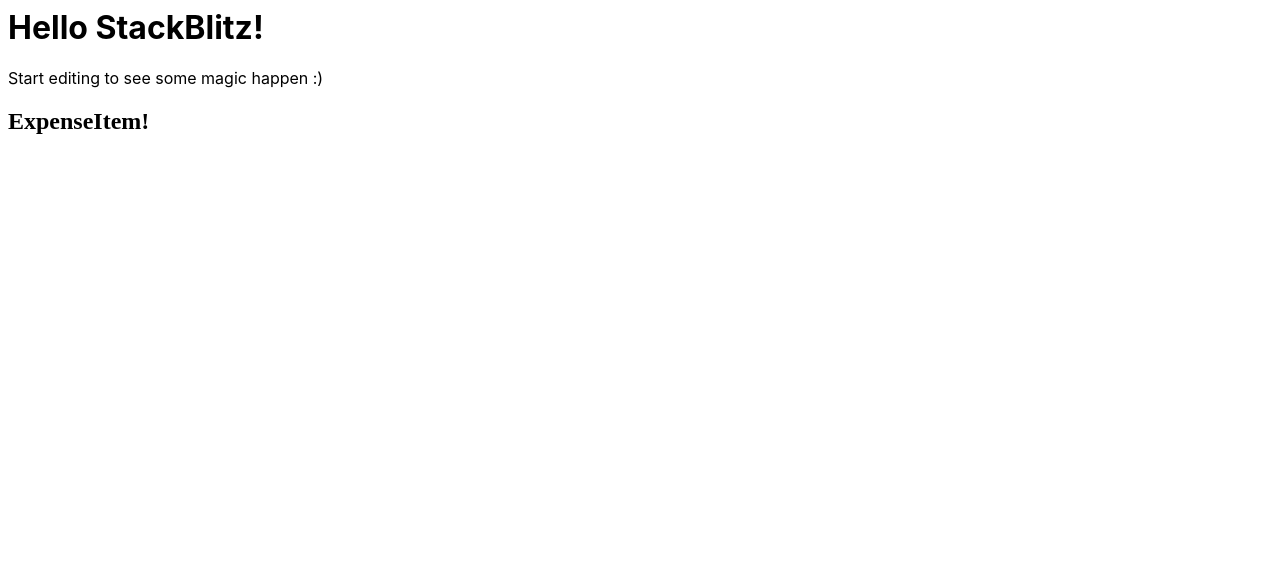
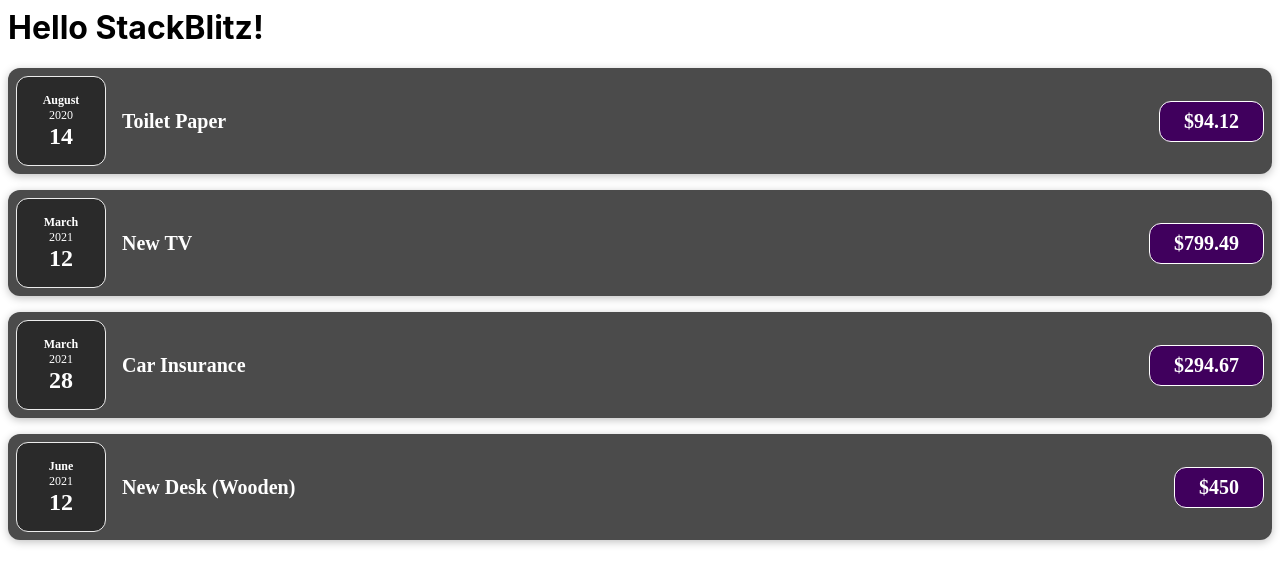
Before and after one commit to AshCott/react-expense-tracker, a React (Create React App) app: page / in a window 1280 px wide. Shown: the top 584 px of the page. Built offline with nearby package versions, Linux system fonts and the light colour scheme.

Commit message:
2 files modified, 4 added

```diff
--- a/src/App.js
+++ b/src/App.js
@@ -1,13 +1,37 @@
-import React from "react";
-import "./style.css";
-import ExpenseItem from './componants/ExpenseItem.js'
+import React from 'react';
+import './style.css';
+import Expenses from './componants/Expenses.js';
 
 export default function App() {
+  const expenses = [
+    {
+      id: 'e1',
+      title: 'Toilet Paper',
+      amount: 94.12,
+      date: new Date(2020, 7, 14),
+    },
+    { id: 'e2', title: 'New TV', amount: 799.49, date: new Date(2021, 2, 12) },
+    {
+      id: 'e3',
+      title: 'Car Insurance',
+      amount: 294.67,
+      date: new Date(2021, 2, 28),
+    },
+    {
+      id: 'e4',
+      title: 'New Desk (Wooden)',
+      amount: 450,
+      date: new Date(2021, 5, 12),
+    },
+  ];
+
   return (
     <div>
       <h1>Hello StackBlitz!</h1>
-      <p>Start editing to see some magic happen :)</p>
-      <ExpenseItem></ExpenseItem>
+      <Expenses expense={expenses[0]} />
+      <Expenses expense={expenses[1]} />
+      <Expenses expense={expenses[2]} />
+      <Expenses expense={expenses[3]} />
     </div>
   );
 }
--- /dev/null
+++ b/src/componants/ExpenseDate.css
@@ -0,0 +1,26 @@
+.expense-date {
+  display: flex;
+  flex-direction: column;
+  width: 5.5rem;
+  height: 5.5rem;
+  border: 1px solid #ececec;
+  background-color: #2a2a2a;
+  color: white;
+  border-radius: 12px;
+  align-items: center;
+  justify-content: center;
+}
+
+.expense-date__month {
+  font-size: 0.75rem;
+  font-weight: bold;
+}
+
+.expense-date__year {
+  font-size: 0.75rem;
+}
+
+.expense-date__day {
+  font-size: 1.5rem;
+  font-weight: bold;
+}
--- /dev/null
+++ b/src/componants/ExpenseDate.js
@@ -0,0 +1,18 @@
+import React from 'react';
+import './ExpenseDate.css'
+
+function ExpenseDate(props) {
+  const month = props.date.toLocaleString('en-US', { month: 'long' });
+  const day = props.date.toLocaleString('en-US', { day: '2-digit' });
+  const year = props.date.getFullYear();
+
+  return (
+    <div className="expense-date">
+      <div className="expense-date__month">{month}</div>
+      <div className="expense-date__year">{year}</div>
+      <div className="expense-date__day">{day}</div>
+    </div>
+  );
+}
+
+export default ExpenseDate;
--- /dev/null
+++ b/src/componants/ExpenseItem.css
@@ -0,0 +1,56 @@
+.expense-item {
+  display: flex;
+  justify-content: space-between;
+  align-items: center;
+  box-shadow: 0 2px 8px rgba(0, 0, 0, 0.25);
+  padding: 0.5rem;
+  margin: 1rem 0;
+  border-radius: 12px;
+  background-color: #4b4b4b;
+}
+
+.expense-item__description {
+  display: flex;
+  flex-direction: column;
+  gap: 1rem;
+  align-items: flex-end;
+  flex-flow: column-reverse;
+  justify-content: flex-start;
+  flex: 1;
+}
+
+.expense-item h2 {
+  color: #3a3a3a;
+  font-size: 1rem;
+  flex: 1;
+  margin: 0 1rem;
+  color: white;
+}
+
+.expense-item__price {
+  font-size: 1rem;
+  font-weight: bold;
+  color: white;
+  background-color: #40005d;
+  border: 1px solid white;
+  padding: 0.5rem;
+  border-radius: 12px;
+}
+
+@media (min-width: 580px) {
+  .expense-item__description {
+    flex-direction: row;
+    align-items: center;
+    justify-content: flex-start;
+    flex: 1;
+  }
+
+  .expense-item__description h2 {
+    font-size: 1.25rem;
+  }
+
+  .expense-item__price {
+    font-size: 1.25rem;
+    padding: 0.5rem 1.5rem;
+  }
+}
--- a/src/componants/ExpenseItem.js
+++ b/src/componants/ExpenseItem.js
@@ -1,6 +1,17 @@
 import React from 'react';
-function ExpenseItem() {
-  return <h2>ExpenseItem!</h2>
+import ExpenseDate from './ExpenseDate';
+import './ExpenseItem.css';
+
+function ExpenseItem(props) {
+  return (
+    <div className="expense-item">
+      <ExpenseDate date={props.date} />
+      <div className="expense-item__description">
+        <h2>{props.title}</h2>
+        <div className="expense-item__price">${props.amount}</div>
+      </div>
+    </div>
+  );
 }
 
 export default ExpenseItem;
--- /dev/null
+++ b/src/componants/Expenses.js
@@ -0,0 +1,16 @@
+import React from 'react';
+import ExpenseItem from './ExpenseItem.js';
+
+function Expenses(props) {
+  return (
+    <div>
+      <ExpenseItem
+        title={props.expense.title}
+        amount={props.expense.amount}
+        date={props.expense.date}
+      ></ExpenseItem>
+    </div>
+  );
+}
+
+export default Expenses;
```
